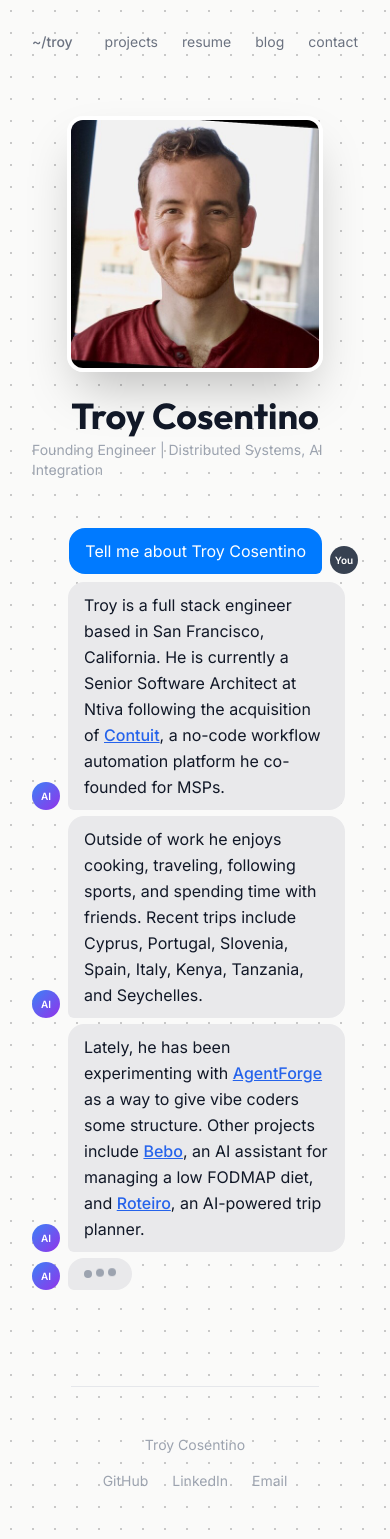
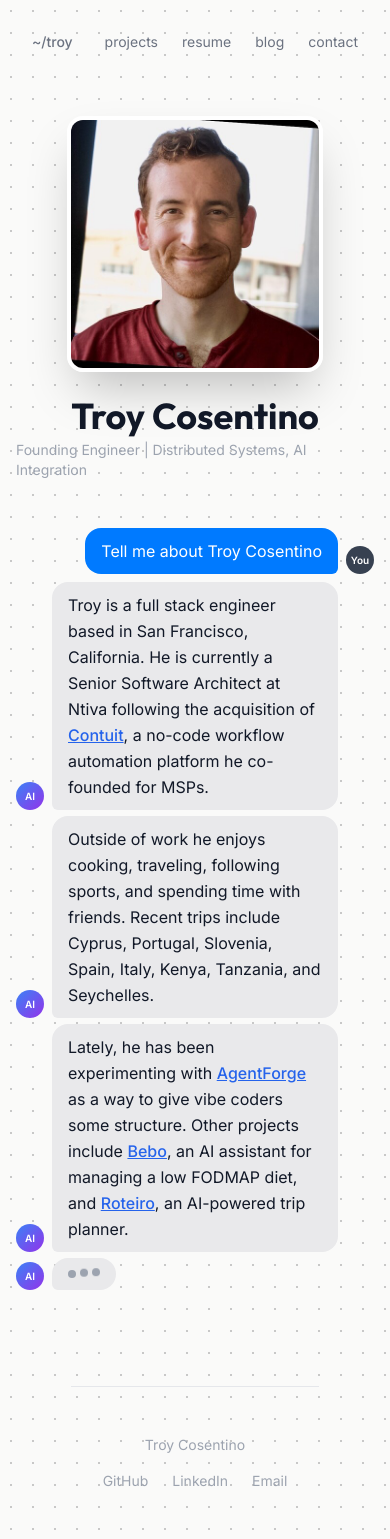
Before and after one commit to tcosentino/personal-website, a React (Vite) app: page / in a window 390 px wide. Built offline with nearby package versions, Linux system fonts and the light colour scheme.

Commit message:
Fix mobile width: reduce padding, constrain chat bubbles to prevent overflow

```diff
--- a/src/components/ChatMessage.tsx
+++ b/src/components/ChatMessage.tsx
@@ -21,7 +21,7 @@ export default function ChatMessage({ type, children }: ChatMessageProps) {
       </div>
       <div
         className={`
-          max-w-[85%] px-4 py-2.5 text-base leading-relaxed
+          max-w-[80%] sm:max-w-[85%] px-4 py-2.5 text-base leading-relaxed
           ${isUser
             ? 'bg-[#007AFF] text-white rounded-2xl rounded-br-md'
             : 'bg-[#E9E9EB] text-gray-900 rounded-2xl rounded-bl-md'
--- a/src/pages/Home.tsx
+++ b/src/pages/Home.tsx
@@ -136,7 +136,7 @@ export default function Home() {
     <div className="min-h-screen bg-pattern flex flex-col">
       <MinimalNav />
 
-      <div className="w-full max-w-6xl mx-auto px-8 py-12 flex-1">
+      <div className="w-full max-w-6xl mx-auto px-4 sm:px-8 py-12 flex-1">
         <div className="flex flex-col md:grid md:grid-cols-[320px_1fr] gap-12 items-start">
           {/* Left: Photo + Name */}
           <div className="flex flex-col items-center md:items-start">
@@ -154,7 +154,7 @@ export default function Home() {
           </div>
 
           {/* Right: Chat bubbles */}
-          <div className="space-y-1.5 flex-1 min-w-0 md:min-h-[300px]">
+          <div className="space-y-1.5 w-full min-w-0 md:min-h-[300px]">
             {messages.slice(0, visibleCount).map((msg, index) => (
               <ChatMessage key={index} type={msg.type}>
                 {formatContent(msg.content, msg.type === 'user')}
```
